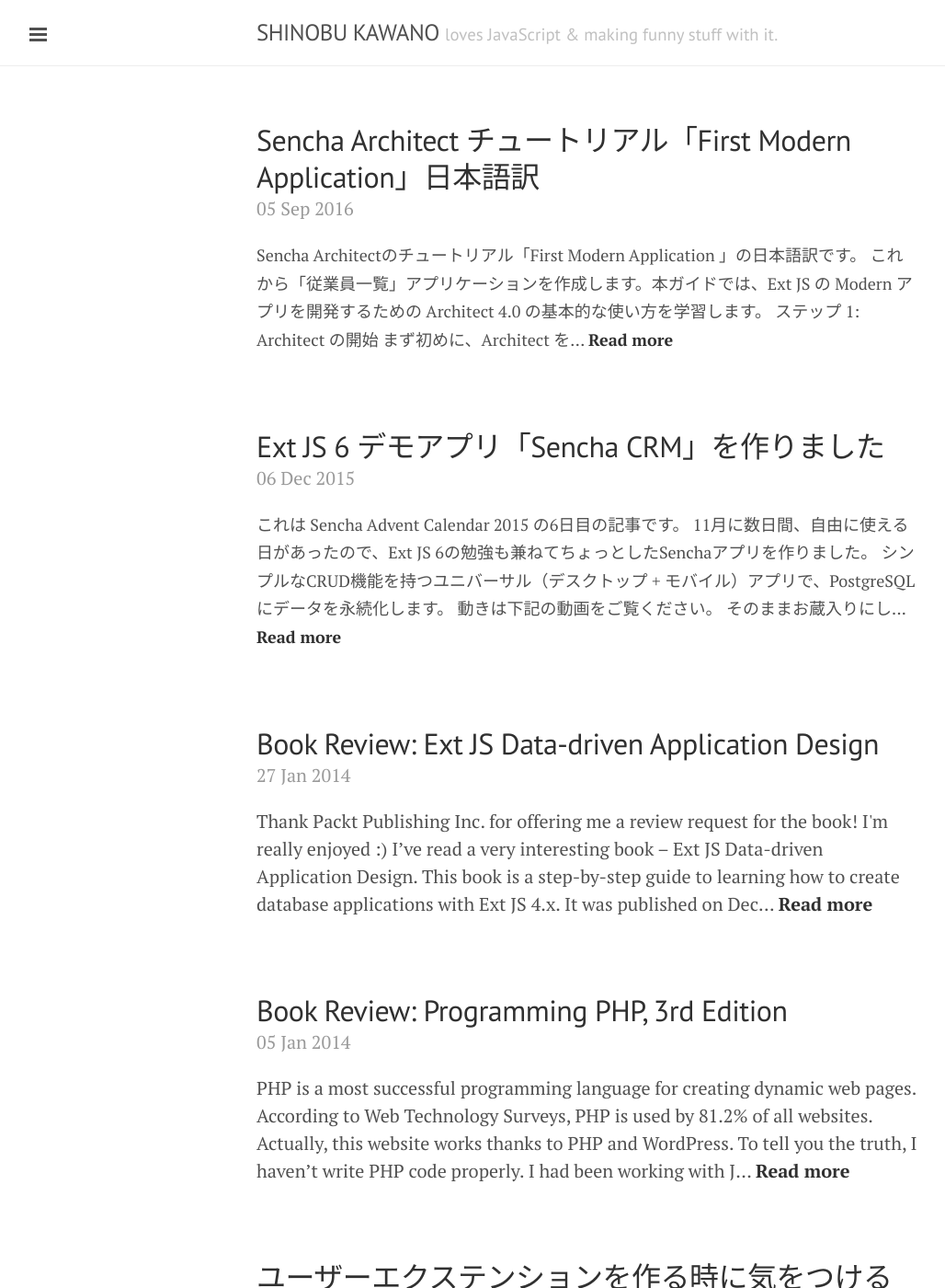
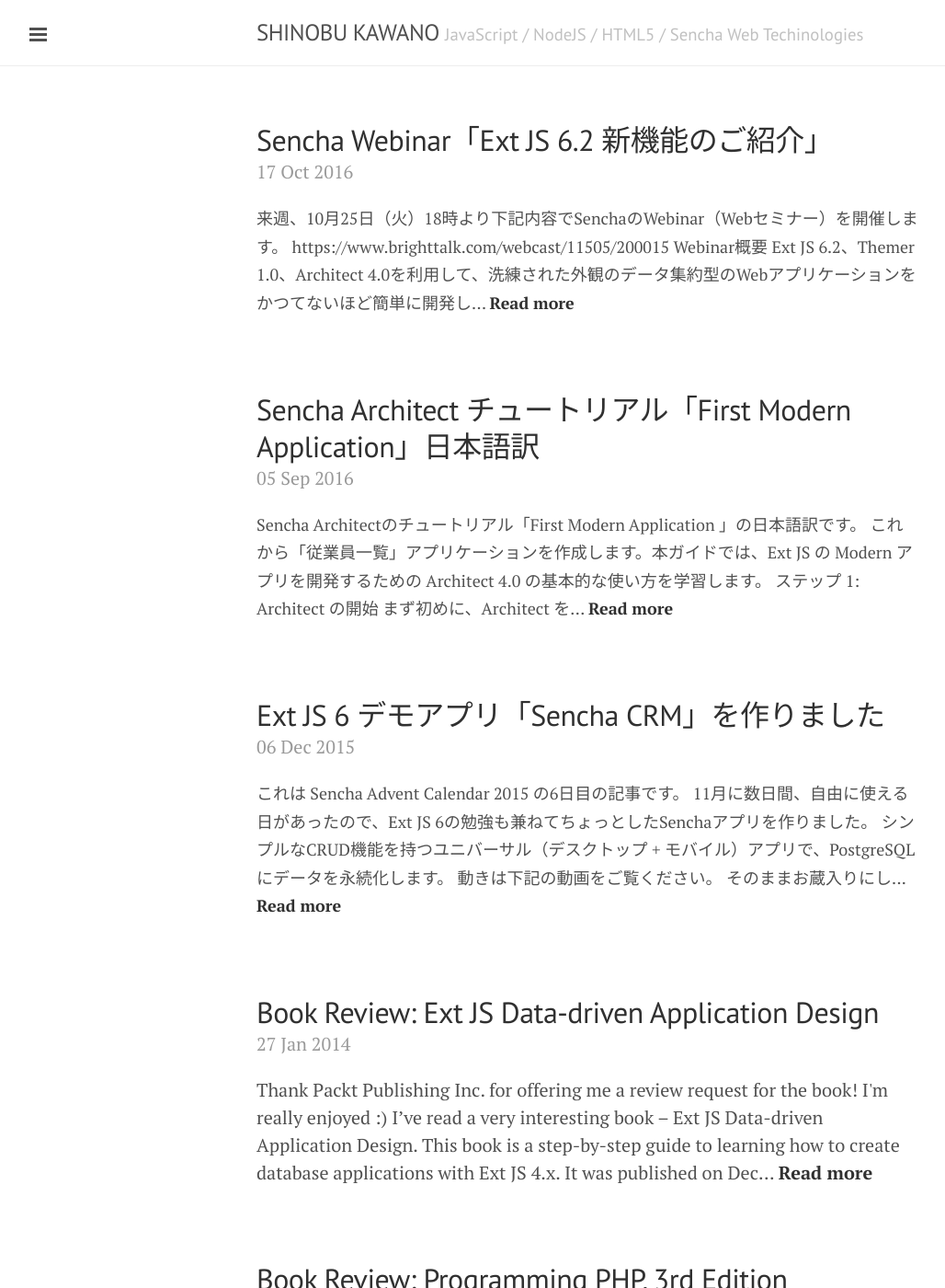
Before and after one commit to shinobukawano/kawanoshinobu.github.io, a Jekyll site: the page built from index.html, in a window 1280 px wide and 1400 px high. Shown: the whole window at 92% size, without its empty margins (1-1029 px from the left). Built offline with Jekyll 4.4.1, drawn with Linux system fonts in a browser that asks for light colours; the list of posts is cut into pages by our own code; some of the changed lines change nothing that is shown; some of the changed text lies outside the part shown.

Commit message:
Added new post.

```diff
--- a/_config.yml
+++ b/_config.yml
@@ -8,7 +8,7 @@
 
 # Setup
 title: SHINOBU KAWANO
-tagline: "loves JavaScript & making funny stuff with it."
+tagline: "JavaScript / NodeJS / HTML5 / Sencha Web Techinologies"
 description: > #
   Hi, there! I'm Shinobu Kawano, JavaScript programmer based in Tokyo.
   <br>
--- a/_posts/2016-09-05-modern-tutorial.md
+++ b/_posts/2016-09-05-modern-tutorial.md
@@ -99,6 +99,8 @@
   3. **保存**をクリックします。
 
   4. アプリケーションをプレビュー表示して確認下さい。
+
+      <pre><i class="fa fa-medkit" aria-hidden="true"></i> 訳注: ページをスクロール可能にするためにはパネルの「scrollable」コンフィグを利用します</pre>
 
 **Step 5: モデルの追加**
 
--- /dev/null
+++ b/_posts/2016-10-17-webinar-extjs62.md
@@ -0,0 +1,40 @@
+---
+layout: post
+title: "Sencha Webinar「Ext JS 6.2 新機能のご紹介」"
+categories: [sencha, extjs]
+css: jp-post
+ogimage: modern-employee-directory-parts
+---
+
+来週、10月25日（火）18時より下記内容でSenchaのWebinar（Webセミナー）を開催します。
+
+<a href="https://www.brighttalk.com/webcast/11505/200015">https://www.brighttalk.com/webcast/11505/200015</a>
+
+<img src="/public/images/extjs62-webinar.jpg" style="width:100%"/>
+
+## Webinar概要
+
+Ext JS 6.2、Themer 1.0、Architect 4.0を利用して、洗練された外観のデータ集約型のWebアプリケーションをかつてないほど簡単に開発しませんか。
+
+**本Webinarでは以下について紹介します：**
+
+- D3アダプター：D3.jsのデータ・ビジュアライゼーションをExt JSアプリで利用可能に
+- 全く新しいカレンダー部品：ユーザーは簡単にスケジュール・データを管理可能に
+- グリッドとピボット・グリッドの機能強化：データ出力機能など
+- Modernツールキット向けのマテリアルデザイン・テーマ
+- Sencha Themer：一行のコードの記述も不要で、優れたカスタム・テーマを作成
+- Architect 4.0：ModernツールキットとClassicツールキットに対応
+
+**イベントの詳細:**
+日付: 2016年10月25日（火）
+時間: 18:00 （日本時間）
+
+**スピーカーについて:**
+川野 忍：Sencha Inc. セールスエンジニア。日本のお客様向けにSencha製品の導入コンサルティングやサポート、トレーニングを担当。ERPパッケージベンダーやメーカー系SIerで業務アプリケーションの設計・開発に携わった後、2015年より現職。
+
+**Webinarの参加方法について：**
+初めに「BrightTalk」のアカウントを作成する必要がございます。まだお持ちでない場合は、本セミナーページ右側の登録フォームより作成下さい。開始時刻になりましたら、改めて当該ページへお越しください。セミナーのライブ中継を行います。
+
+尚、本Webinarは録画を予定しております。もし当日都合がつかない場合は、後ほど収録されたセミナーをご視聴頂けますと幸いです。
+
+参加のご登録は <a href="https://www.brighttalk.com/webcast/11505/200015">https://www.brighttalk.com/webcast/11505/200015</a> よりお申し込み下さい。皆様のご参加をお待ちしてます！
```
Also changed, not shown: public/images/extjs62-webinar.jpg (added).
